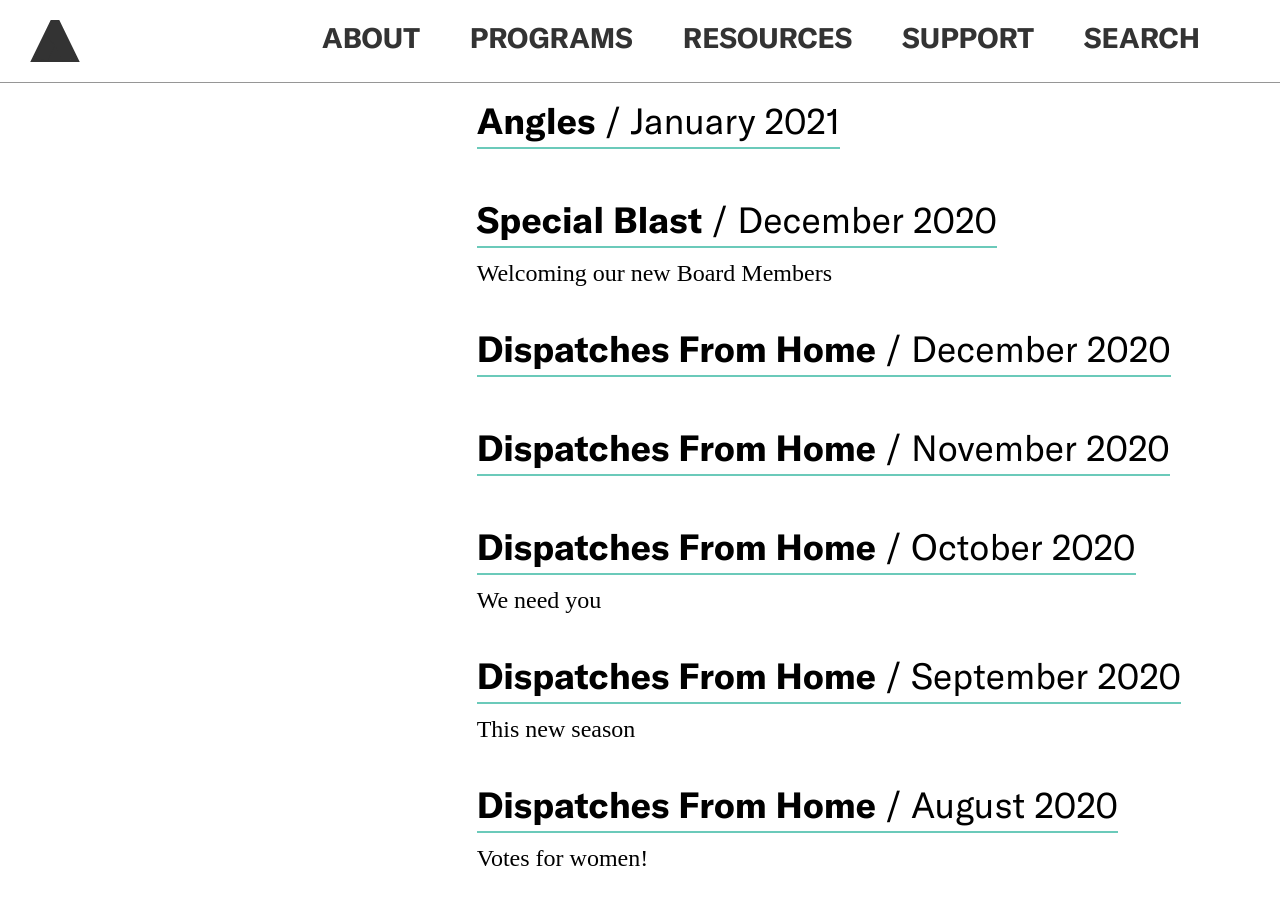
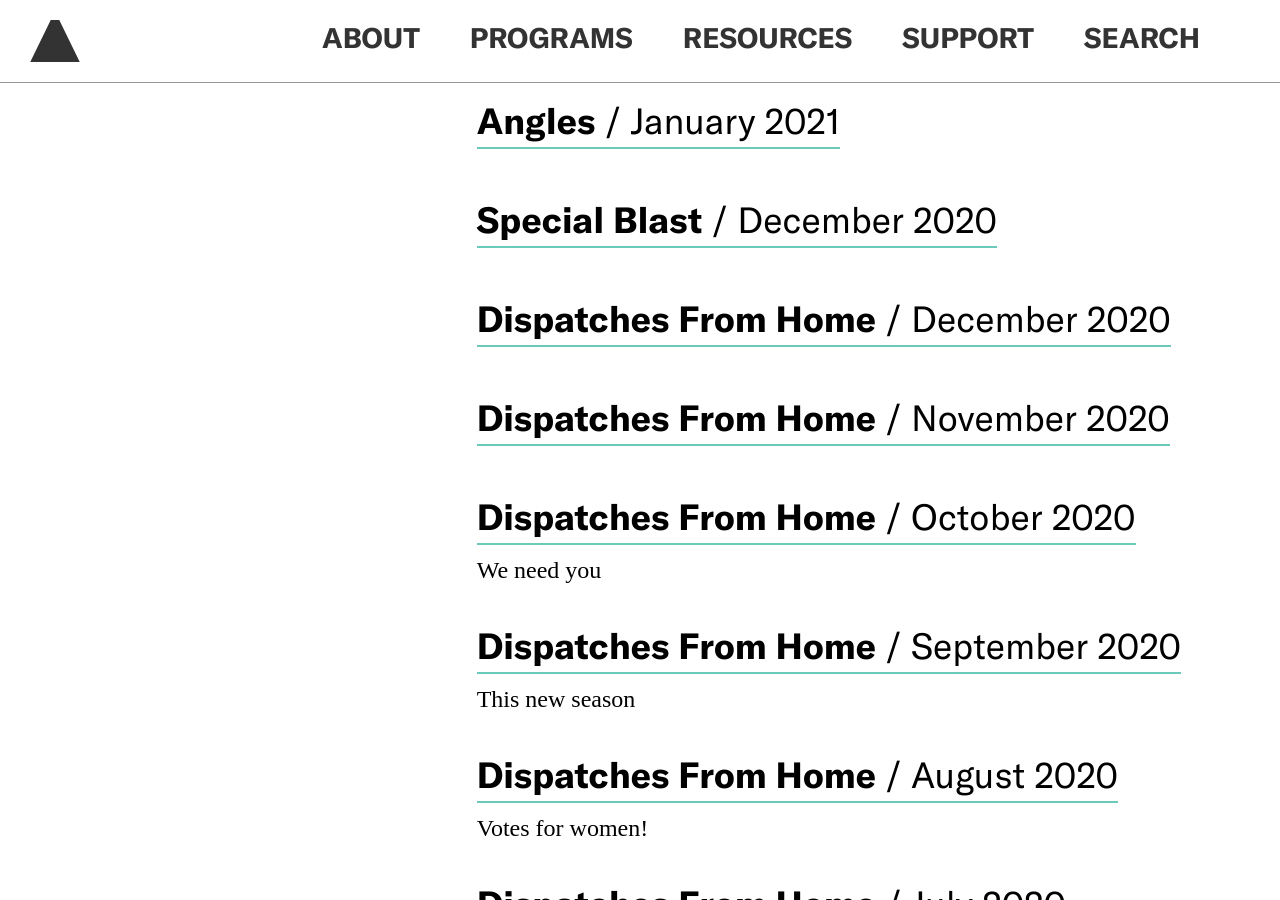
Before and after one commit to jengalas/bwaf-bbw, a Jekyll site: the page built from _resources/newsletter-archive.md, in a window 1280 px wide and 900 px high, scrolled down 714 px. Built offline with Jekyll 4.4.1, drawn with Linux system fonts in a browser that asks for light colours; some web fonts are replaced.

Commit message:
Update from Forestry.io Aislinn McNamara updated _resources/newsletter-archive.md

```diff
--- a/_resources/newsletter-archive.md
+++ b/_resources/newsletter-archive.md
@@ -33,7 +33,7 @@ newsletters:
 - title: Special Blast
   month_year: December 2020
   link: https://mailchi.mp/bwaf/b5rrdu42wi
-  description: Welcoming our new Board Members
+  description: ''
 - title: Dispatches From Home
   month_year: December 2020
   link: https://mailchi.mp/bwaf/bwaf-briefly-news-save-the-dates-2994994
```
